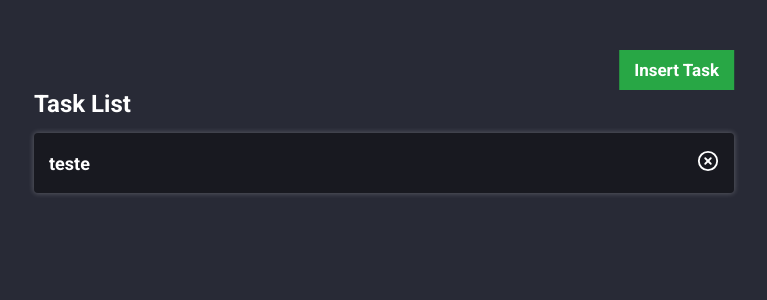
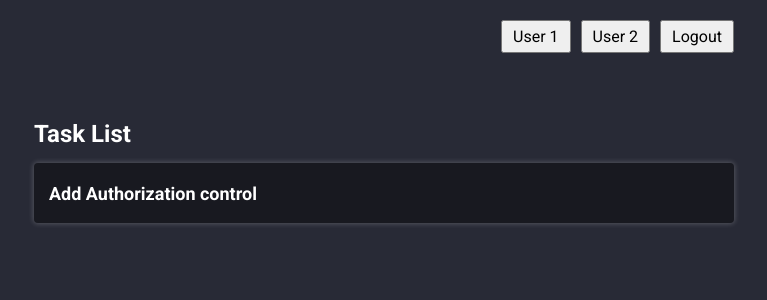
Before and after one commit to Cleiton-D/TaskApp, a React (Create React App) app: page / in a window 1280 px wide. Shown: the top 300 px of the page, without its empty margins (256-1023 px from the left). Built offline with nearby package versions, Linux system fonts and the light colour scheme; data requests are answered from the project's data file.

Commit message:
Add login logout simulation

```diff
--- a/server.json
+++ b/server.json
@@ -1,9 +1,9 @@
 {
   "tasks": [
     {
-      "title": "teste",
-      "description": "teste",
-      "id": 1
+      "id": 1,
+      "title": "Add Authorization control",
+      "description": "Create Authorization control system with React"
     }
   ]
 }
--- a/src/components/ActionButton/index.tsx
+++ b/src/components/ActionButton/index.tsx
@@ -1,5 +1,7 @@
 import React, { ButtonHTMLAttributes } from 'react';
 import { IconBaseProps } from 'react-icons';
+
+import { withAccess } from '../../hooks/access';
 
 import { Container } from './styles';
 
@@ -15,4 +17,4 @@ const ActionButton: React.FC<ActionButtonProps> = ({ icon: Icon, ...rest }) => {
   );
 };
 
-export default ActionButton;
+export default withAccess(ActionButton);
--- a/src/components/Button/index.tsx
+++ b/src/components/Button/index.tsx
@@ -1,4 +1,6 @@
 import React, { ButtonHTMLAttributes } from 'react';
+
+import { withAccess } from '../../hooks/access';
 
 import { Container } from './styles';
 
@@ -14,4 +16,4 @@ const Button: React.FC<ActionButtonProps> = ({ children, color, ...rest }) => {
   );
 };
 
-export default Button;
+export default withAccess(Button);
--- a/src/pages/Dashboard/index.tsx
+++ b/src/pages/Dashboard/index.tsx
@@ -1,12 +1,14 @@
 import React, { useCallback, useState, useEffect } from 'react';
 import { useHistory } from 'react-router-dom';
 import { FiXCircle } from 'react-icons/fi';
+
+import { useAccess } from '../../hooks/access';
 
 import ActionButton from '../../components/ActionButton';
 import Button from '../../components/Button';
 import DetailModal from '../../components/DetailModal';
 
-import { Container, Content, TaskList } from './styles';
+import { Container, Content, TaskList, Users, Header } from './styles';
 
 type Task = {
   id: number;
@@ -18,6 +20,7 @@ const Dashboard: React.FC = () => {
   const [data, setData] = useState<Task[]>([]);
   const [selectedTask, setSelectedTask] = useState<number | null>(null);
 
+  const { setPermissions } = useAccess();
   const history = useHistory();
 
   const loadTasks = useCallback(async () => {
@@ -50,14 +53,48 @@ const Dashboard: React.FC = () => {
     setSelectedTask(null);
   }, []);
 
+  const handleUser = useCallback(
+    (key: number) => {
+      switch (key) {
+        case 1:
+          setPermissions(['001', '002']);
+          break;
+
+        case 2:
+          setPermissions(['001']);
+          break;
+
+        default:
+          setPermissions([]);
+          break;
+      }
+    },
+    [setPermissions]
+  );
+
   return (
     <>
       <Container>
         <Content>
-          <Button color="#28a745" onClick={handleNewTask}>
-            Insert Task
-          </Button>
-          <h1>Task List</h1>
+          <Users>
+            <button type="button" onClick={() => handleUser(1)}>
+              User 1
+            </button>
+            <button type="button" onClick={() => handleUser(2)}>
+              User 2
+            </button>
+            <button type="button" onClick={() => handleUser(-1)}>
+              Logout
+            </button>
+          </Users>
+
+          <Header>
+            <Button color="#28a745" onClick={handleNewTask} accessCode="001">
+              Insert Task
+            </Button>
+            <h1>Task List</h1>
+          </Header>
+
           <TaskList>
             {data.map((task) => (
               <li key={task.id}>
@@ -66,6 +103,7 @@ const Dashboard: React.FC = () => {
                 </div>
                 <div>
                   <ActionButton
+                    accessCode="002"
                     icon={FiXCircle}
                     onClick={() => handleDelete(task.id)}
                   />
--- a/src/pages/Dashboard/styles.ts
+++ b/src/pages/Dashboard/styles.ts
@@ -10,17 +10,7 @@ export const Container = styled.main`
 export const Content = styled.section`
   max-width: 700px;
   width: 100%;
-  margin-top: 50px;
-
-  h1 {
-    margin-bottom: 15px;
-  }
-
-  > button {
-    position: relative;
-    left: 100%;
-    transform: translateX(-100%);
-  }
+  margin-top: 20px;
 `;
 
 export const TaskList = styled.ul`
@@ -62,3 +52,32 @@ export const TaskList = styled.ul`
     }
   }
 `;
+
+export const Header = styled.div`
+  margin-top: 100px;
+
+  h1 {
+    margin-bottom: 15px;
+  }
+
+  button {
+    position: relative;
+    left: 100%;
+    transform: translateX(-100%);
+  }
+`;
+
+export const Users = styled.div`
+  align-self: flex-end;
+  position: relative;
+  float: right;
+
+  button {
+    margin-right: 10px;
+    padding: 5px 10px;
+
+    &:last-child {
+      margin-right: 0;
+    }
+  }
+`;
```
